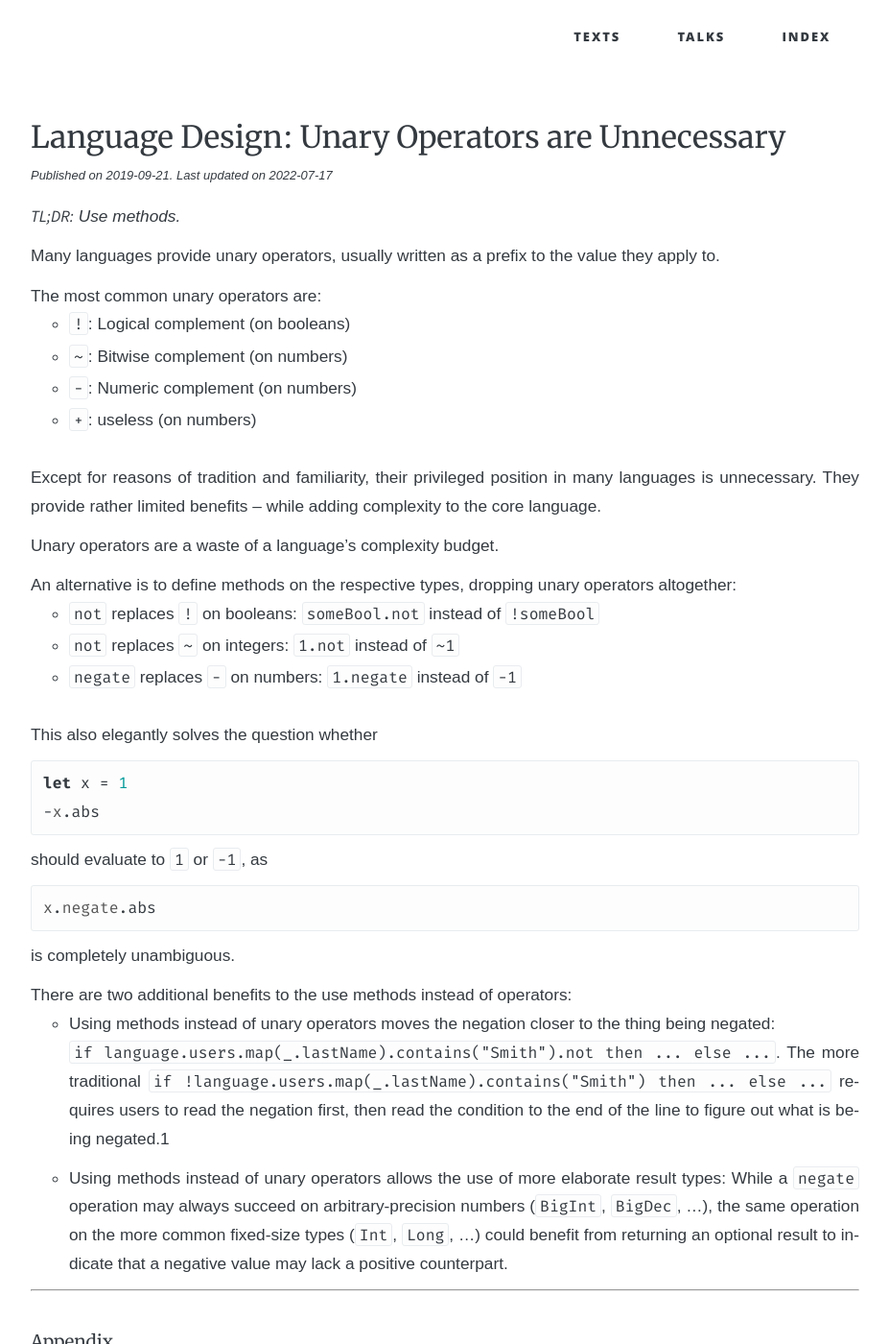
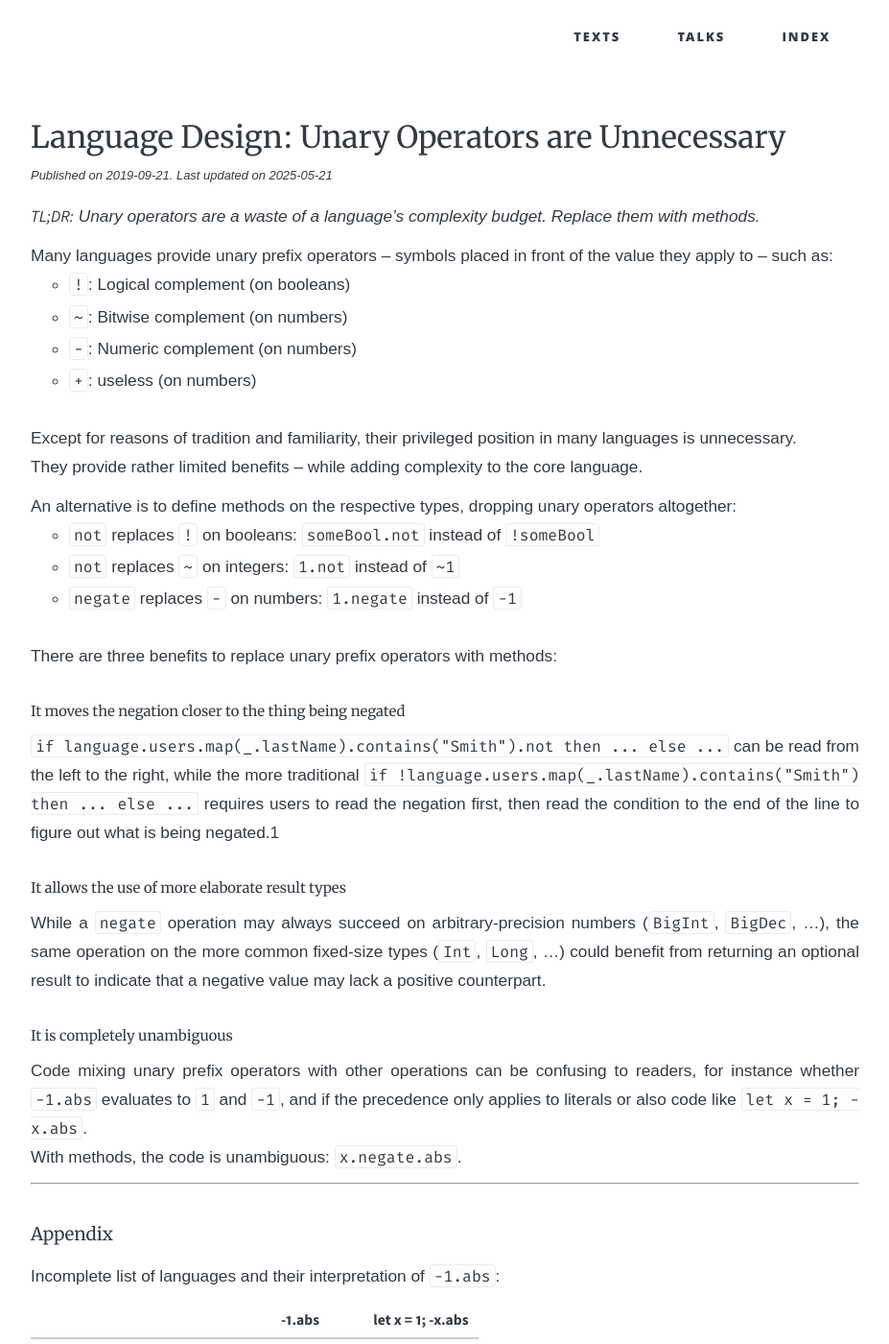
Before and after one commit to soc/soc.me, a Jekyll site: the page built from _languages/unary-operators-are-unnecessary.md, in a window 1280 px wide and 1400 px high. Shown: the whole window at 96% size, without its empty margins (176-1103 px from the left). Built offline with Jekyll 4.4.1, drawn with Linux system fonts in a browser that asks for light colours; some web fonts are replaced.

Commit message:
update "Unary Operators are Unnecessary" after Core changes

````diff
--- a/_languages/unary-operators-are-unnecessary.md
+++ b/_languages/unary-operators-are-unnecessary.md
@@ -1,15 +1,13 @@
 ---
 title:  "Language Design: Unary Operators are Unnecessary"
 date:   2019-09-21
-update: 2022-07-17
+update: 2025-05-21
 redirect_from: "/languages/unary-operators"
 ---
 
-_**TL;DR:** Use methods._
+_**TL;DR:** Unary operators are a waste of a language's complexity budget. Replace them with methods._
 
-Many languages provide unary operators, usually written as a prefix to the value they apply to.
-
-The most common unary operators are:
+Many languages provide unary prefix operators – symbols placed in front of the value they apply to – such as:
 
 - `!`: Logical complement (on booleans)
 - `~`: Bitwise complement (on numbers)
@@ -19,40 +17,32 @@ The most common unary operators are:
 <br/>Except for reasons of tradition and familiarity, their privileged position in many languages is unnecessary.
 They provide rather limited benefits – while adding complexity to the core language.
 
-Unary operators are a waste of a language's complexity budget.
-
 An alternative is to define methods on the respective types, dropping unary operators altogether:
 
 - `not` replaces `!` on booleans: `someBool.not` instead of `!someBool`
 - `not` replaces `~` on integers: `1.not` instead of `~1`
 - `negate` replaces `-` on numbers: `1.negate` instead of `-1`
 
-<br/>This also elegantly solves the question whether
+<br/>There are three benefits to replace unary prefix operators with methods:
 
-```ml
-let x = 1
--x.abs
-```
+##### It moves the negation closer to the thing being negated
 
-should evaluate to `1` or `-1`, as
+  `if language.users.map(_.lastName).contains("Smith").not then ... else ...` can be read from the left to the right, while
+   the more traditional `if !language.users.map(_.lastName).contains("Smith") then ... else ...`
+   requires users to read the negation first, then read the condition to the end of the line to figure out what is being negated.[^1]
 
-```ml
-x.negate.abs
-```
+##### It allows the use of more elaborate result types
 
-is completely unambiguous.
+While a `negate` operation may always succeed on arbitrary-precision numbers (`BigInt`, `BigDec`, ...),
+the same operation on the more common fixed-size types (`Int`, `Long`, ...) could benefit from returning an optional
+result to indicate that a negative value may lack a positive counterpart.
 
-There are two additional benefits to the use methods instead of operators:
+##### It is completely unambiguous
 
-- Using methods instead of unary operators moves the negation closer to the thing being negated:
-  `if language.users.map(_.lastName).contains("Smith").not then ... else ...`.
-  The more traditional `if !language.users.map(_.lastName).contains("Smith") then ... else ...`
-  requires users to read the negation first, then read the condition to the end of the line to figure out what is being negated.[^1]
-
-- Using methods instead of unary operators allows the use of more elaborate result types:
-  While a `negate` operation may always succeed on arbitrary-precision numbers (`BigInt`, `BigDec`, ...),
-  the same operation on the more common fixed-size types (`Int`, `Long`, ...) could benefit from returning an optional
-  result to indicate that a negative value may lack a positive counterpart.
+Code mixing unary prefix operators with other operations can be confusing to readers,
+for instance whether `-1.abs` evaluates to `1` and `-1`, and if the precedence only
+applies to literals or also code like `let x = 1; -x.abs`.
+With methods, the code is unambiguous: `x.negate.abs`.
 
 ---
 
@@ -63,6 +53,7 @@ Incomplete list of languages and their interpretation of `-1.abs`:
 |             | -1.abs | let x = 1; -x.abs |
 |------------:|-------:|------------------:|
 |          C# |     -1 |                -1 |
+|        Core |      1 |                 1 |
 |           D |     -1 |                -1 |
 |        Dart |     -1 |                -1 |
 |      Fantom |     -1 |                -1 |
````
